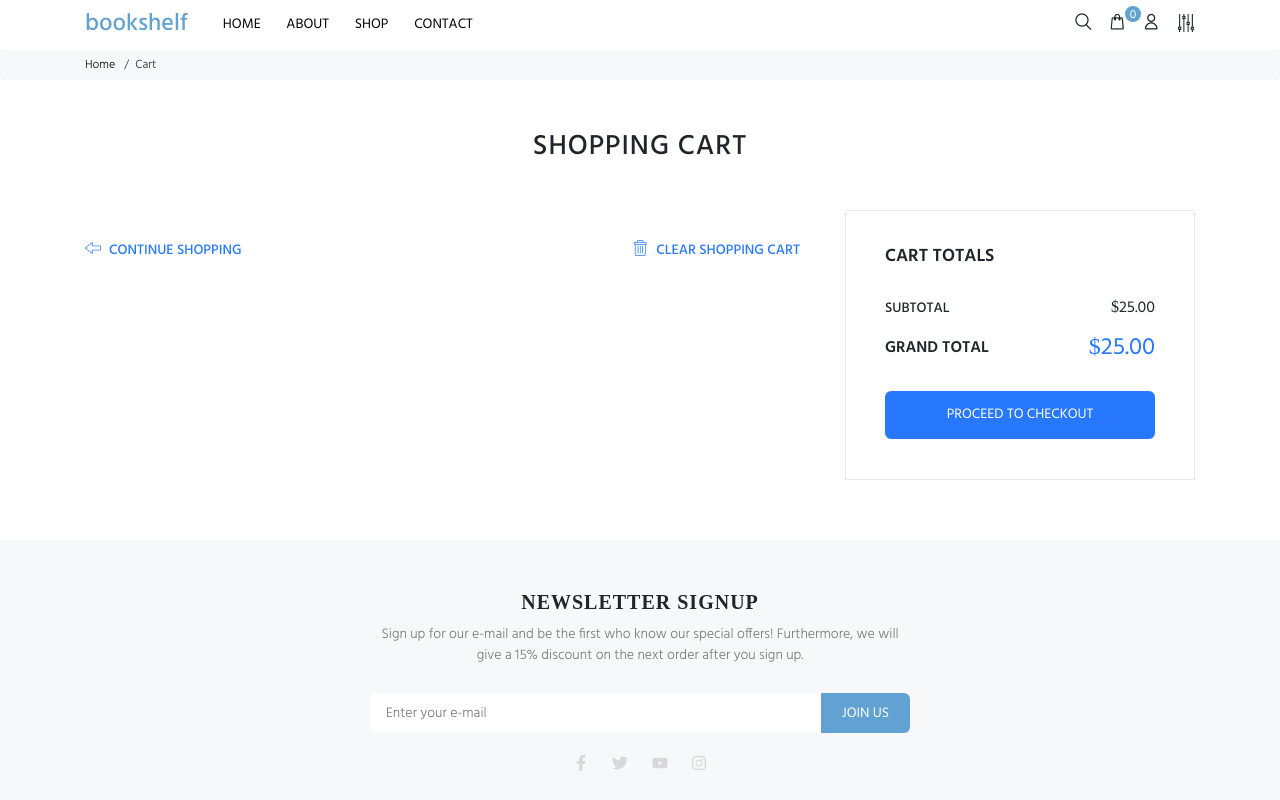
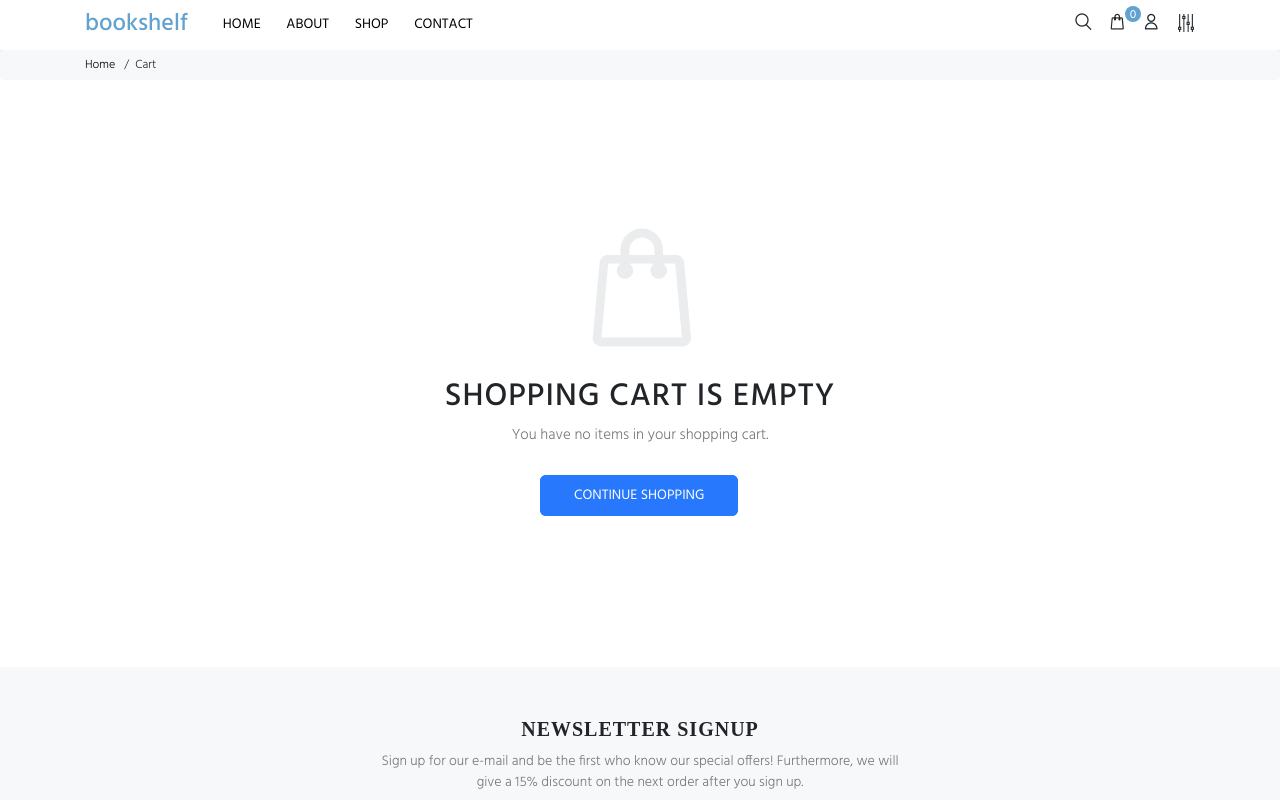
Before and after one commit to RufatGarayev/bookshelf, a React (Create React App) app: page /cart in a window 1280 px wide. Shown: the top 800 px of the page. Built offline with nearby package versions, Linux system fonts and the light colour scheme.

Commit message:
delete book and clear cart actions done

```diff
--- a/src/components/Account/ShoppingCart/CartTable.js
+++ b/src/components/Account/ShoppingCart/CartTable.js
@@ -1,5 +1,6 @@
 import Quantity from '../../Other/Quantity';
 import { connect } from 'react-redux';
+import { DeleteBook } from '../../../redux/actions/cartActions';
 
 const CartTable = (props) => {
     const { cart } = props.cart;
@@ -12,7 +13,7 @@ const CartTable = (props) => {
                         cart.map(book => (
                             <tr key={book.id}>
                                 <td>
-                                    <button className="btn-close" type="button">
+                                    <button className="btn-close" type="button" onClick={() => props.DeleteBook(book.id)}>
                                         <i className="flaticon-delete"></i>
                                     </button>
                                 </td>
@@ -58,4 +59,4 @@ const mapStateToProps = (state) => {
     }
 };
 
-export default connect(mapStateToProps)(CartTable);
+export default connect(mapStateToProps, { DeleteBook })(CartTable);
--- a/src/components/Account/ShoppingCart/CartTotals.js
+++ b/src/components/Account/ShoppingCart/CartTotals.js
@@ -1,4 +1,9 @@
-const CartTotals = () => {
+import { connect } from 'react-redux';
+
+const CartTotals = (props) => {
+    const {cart} = props.cart;
+    const totalPrice = cart.reduce((total, book) => (total += book.price), 0);
+
     return (
         <div className="cart-totals">
             <div className="cart-totals-title">
@@ -15,14 +20,20 @@ const CartTotals = () => {
                 <h4>GRAND TOTAL</h4>
                 <p>
                     <span>$</span>
-                    25.00
+                    {totalPrice}
                 </p>
             </div>
             <div className="checkout-btn">
-                <button className="btn-style">PROCEED TO CHECKOUT</button>
+                <button className="btn-style btn-style-2">PROCEED TO CHECKOUT</button>
             </div>
         </div>
     )
 }
 
-export default CartTotals;
+const mapStateToProps = (state) => {
+    return {
+        cart: state.cart
+    }
+};
+
+export default connect(mapStateToProps)(CartTotals);
--- a/src/components/Account/ShoppingCart/ShoppingCart.js
+++ b/src/components/Account/ShoppingCart/ShoppingCart.js
@@ -1,12 +1,20 @@
 import Title from '../../Other/Title';
 import CartTable from './CartTable';
 import CartTotals from './CartTotals';
+import { Link } from "react-router-dom";
+import { connect } from 'react-redux';
+import { ClearCart } from '../../../redux/actions/cartActions';
 import '../../../sass/_account.scss';
 
-const ShoppingCart = () => {
+const ShoppingCart = (props) => {
+    const { cart } = props.cart;
+
     return (
         <section id="shopping-cart">
             <div className="container">
+                {
+                    cart.length > 0 ? (
+                        <>
                             <div className="row">
                                 <div className="col-12">
                                     <Title
@@ -22,16 +30,16 @@ const ShoppingCart = () => {
                                         </div>
                                         <div className="bottom-elements d-flex">
                                             <div className="continue-shopping-link">
-                                    <a href="/#" className="d-flex align-items-center">
+                                                <Link to="/shop" className="d-flex align-items-center">
                                                     <i className="flaticon-left-arrow mr-2"></i>
                                                     <p className="m-0">CONTINUE SHOPPING</p>
-                                    </a>
+                                                </Link>
                                             </div>
                                             <div className="clear-btn">
-                                    <a href="/#" className="d-flex align-items-center">
+                                                <button className="d-flex align-items-center" onClick={() => props.ClearCart()}>
                                                     <i className="flaticon-delete mr-2"></i>
                                                     <p className="m-0">CLEAR SHOPPING CART</p>
-                                    </a>
+                                                </button>
                                             </div>
                                         </div>
                                     </div>
@@ -42,9 +50,37 @@ const ShoppingCart = () => {
                                     </div>
                                 </div>
                             </div>
+                        </>
+                    ) : (
+                        <div className="cart-is-empty-wrapper">
+                            <div className="row">
+                                <div className="col-lg-6 offset-lg-3">
+                                    <div className="cart-is-empty">
+                                        <div className="icon-area d-flex justify-content-center">
+                                            <i className="flaticon-shopping-bag"></i>
+                                        </div>
+                                        <div className="title-and-paragraph text-center">
+                                            <h1>SHOPPING CART IS EMPTY</h1>
+                                            <p className="paragraph">You have no items in your shopping cart.</p>
+                                        </div>
+                                        <div className="continue-btn">
+                                            <Link to="/shop" className="btn-style btn-style-2">CONTINUE SHOPPING</Link>
+                                        </div>
+                                    </div>
+                                </div>
+                            </div>
+                        </div>
+                    )
+                }
             </div>
         </section>
     )
 }
 
-export default ShoppingCart;
+const mapStateToProps = (state) => {
+    return {
+        cart: state.cart
+    }
+};
+
+export default connect(mapStateToProps, { ClearCart })(ShoppingCart);
--- a/src/components/Header/HeaderData.js
+++ b/src/components/Header/HeaderData.js
@@ -1,11 +1,3 @@
-// Buttons
-export const NavBtnData = [
-    { id: 1, icon: <i className="flaticon-search"></i>, href: "/login" },
-    { id: 2, icon: <i className="flaticon-shopping-bag"></i>, sup: <sup>0</sup>, href: "/cart" },
-    { id: 3, icon: <i className="flaticon-profile"></i>, href: "/login" },
-    { id: 4, icon: <i className="flaticon-filter"></i>, href: "/login" }
-];
-
 // Nav items
 export const NavMenuData = [
     { id: 1, title: "Home", href: "/", class: "first-li" },
--- a/src/redux/actions/cartActions.js
+++ b/src/redux/actions/cartActions.js
@@ -1,4 +1,4 @@
-import { ADD_TO_CART } from "../types";
+import { ADD_TO_CART, DELETE_BOOK_FROM_CART, CLEAR_CART } from "../types";
 
 
 export const AddToCart = (book) => {
@@ -6,3 +6,15 @@ export const AddToCart = (book) => {
         type: ADD_TO_CART, payload: book
     }
 };
+
+export const DeleteBook = (id) => {
+    return {
+        type: DELETE_BOOK_FROM_CART, payload: id
+    }
+};
+
+export const ClearCart = () => {
+    return {
+        type: CLEAR_CART
+    }
+};
--- a/src/redux/reducers/cartReducer.js
+++ b/src/redux/reducers/cartReducer.js
@@ -1,4 +1,4 @@
-import { ADD_TO_CART } from '../types';
+import { ADD_TO_CART, DELETE_BOOK_FROM_CART, CLEAR_CART } from '../types';
 
 const initialState = {
     cart: []
@@ -7,7 +7,21 @@ const initialState = {
 const cartReducer = (state = initialState, action) => {
     switch (action.type) {
         case ADD_TO_CART:
-            return { ...state, cart: [...state.cart, action.payload] };
+            return {
+                ...state, cart: [...state.cart, action.payload]
+            };
+
+        case DELETE_BOOK_FROM_CART:
+            return {
+                ...state,
+                cart: state.cart.filter(book => book.id !== action.payload)
+            };
+
+        case CLEAR_CART:
+            return {
+                ...state,
+                cart: []
+            };
 
         default:
             return state;
--- a/src/redux/types.js
+++ b/src/redux/types.js
@@ -1,2 +1,3 @@
 export const ADD_TO_CART = "ADD_TO_CART";
-export const GET_BOOKS = "GET_BOOKS";
+export const DELETE_BOOK_FROM_CART = "DELETE_BOOK_FROM_CART";
+export const CLEAR_CART = "CLEAR_CART";
--- a/src/sass/_account.scss
+++ b/src/sass/_account.scss
@@ -68,6 +68,18 @@
 
 #shopping-cart {
   padding: 50px 0 60px;
+
+  .btn-style-2 {
+    width: 100%;
+    padding: 18px 26px;
+    line-height: 8px;
+    color: white;
+    background-color: rgb(40, 120, 253);
+    &:hover {
+      border: 2px solid rgb(16, 96, 224);
+      background-color: rgb(16, 96, 224);
+    }
+  }
 
   .section-title {
     padding-bottom: 30px;
@@ -152,7 +164,8 @@
       padding-top: 30px;
       justify-content: space-between;
 
-      a {
+      a,
+      button {
         font-size: 14px;
         color: #2879fe;
         text-decoration: none;
@@ -172,6 +185,12 @@
         p {
           padding-bottom: 3px;
         }
+      }
+
+      button {
+        border: 0;
+        background-color: transparent;
+        outline: none;
       }
     }
   }
@@ -223,18 +242,36 @@
         font-size: 24px;
       }
     }
+  }
 
-    .checkout-btn {
-      button {
-        width: 100%;
-        padding: 18px 26px;
-        line-height: 8px;
-        color: white;
-        background-color: rgb(40, 120, 253);
-        &:hover {
-          border: 2px solid rgb(16, 96, 224);
-          background-color: rgb(16, 96, 224);
+  .cart-is-empty-wrapper {
+    padding: 100px 0;
+
+    .icon-area {
+      i {
+        &::before {
+          font-size: 120px;
+          font-weight: 700 !important;
+          color: rgb(235, 236, 238);
         }
+      }
+    }
+
+    .title-and-paragraph {
+      padding: 20px 0;
+      h1 {
+        font-size: 32px;
+        letter-spacing: 1px;
+      }
+      p{
+        font-size: 15px;
+      }
+    }
+
+    .continue-btn {
+      padding: 0 170px;
+      a {
+        padding: 7px 32px;
       }
     }
   }
```
Also changed, not shown: src/components/Header/Header.js (+26 -11 lines), src/index.js (+1 -6 lines), src/sass/_header.scss (line endings or trailing spaces). Lines whose indentation alone changed are shown as unchanged.
